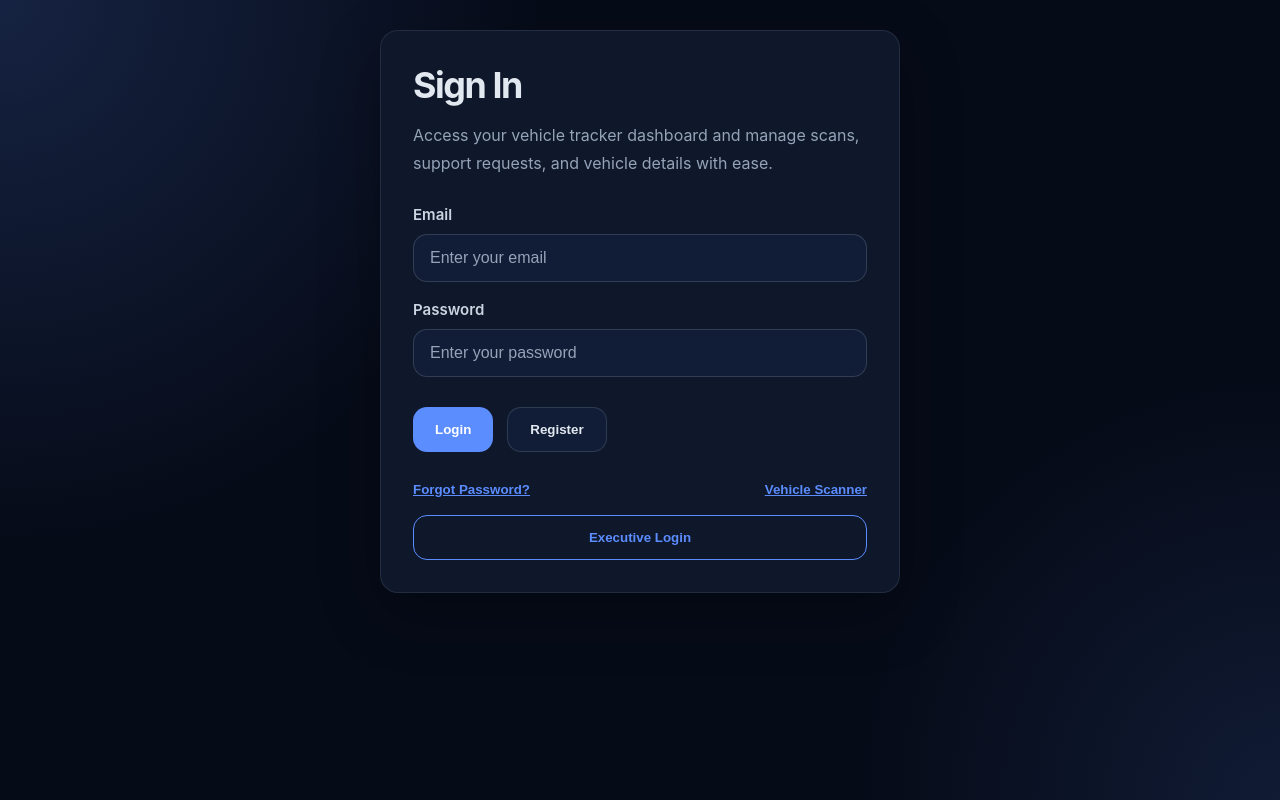
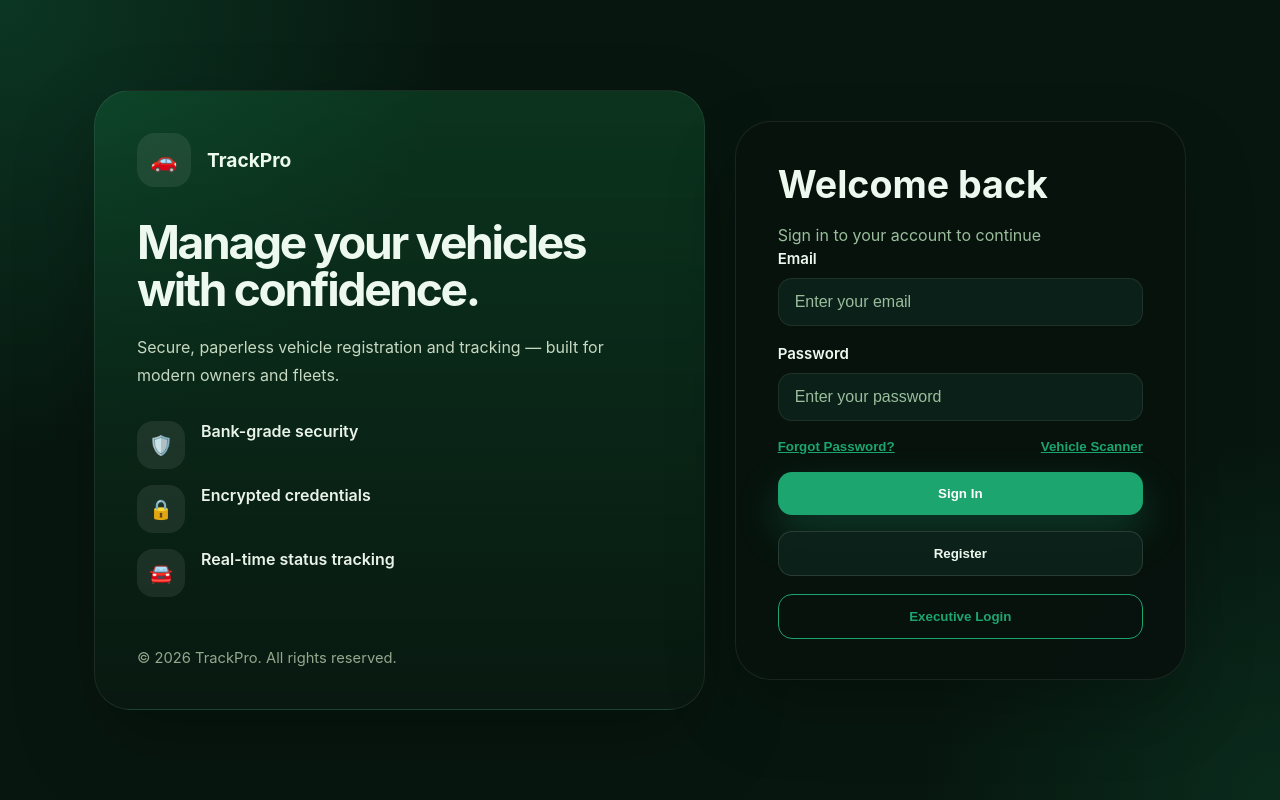
Before and after one commit to vedhanshravi/tracking-system, a React (Create React App) app in the folder seperate-frontend/: page / in a window 1280 px wide. Built offline with nearby package versions, Linux system fonts and the light colour scheme.

Commit message:
Updated code

```diff
--- a/seperate-frontend/src/App.css
+++ b/seperate-frontend/src/App.css
@@ -1,15 +1,16 @@
 :root {
   color-scheme: dark;
-  --background: #060b18;
-  --surface: #0f172a;
-  --surface-strong: #111d36;
-  --text: #e2e8f0;
-  --muted: #94a3b8;
-  --primary: #5b8dff;
-  --primary-soft: rgba(91, 141, 255, 0.16);
-  --danger: #ff6b8a;
-  --border: rgba(148, 163, 184, 0.24);
-  --radius: 18px;
+  --background: #07170f;
+  --surface: rgba(11, 33, 26, 0.96);
+  --surface-strong: rgba(13, 36, 27, 0.98);
+  --text: #edf9ef;
+  --muted: #9abd9c;
+  --primary: #1ca56f;
+  --primary-soft: rgba(28, 165, 111, 0.18);
+  --danger: #c14755;
+  --danger-soft: rgba(193, 71, 85, 0.16);
+  --border: rgba(255, 255, 255, 0.08);
+  --radius: 20px;
 }
 
 * {
@@ -25,8 +26,8 @@ body,
 body {
   margin: 0;
   font-family: 'Inter', system-ui, -apple-system, BlinkMacSystemFont, 'Segoe UI', sans-serif;
-  background: radial-gradient(circle at top left, rgba(91, 141, 255, 0.18), transparent 36%),
-    radial-gradient(circle at bottom right, rgba(91, 141, 255, 0.12), transparent 28%),
+  background: radial-gradient(circle at top left, rgba(28, 165, 111, 0.22), transparent 30%),
+    radial-gradient(circle at bottom right, rgba(28, 165, 111, 0.14), transparent 24%),
     var(--background);
   color: var(--text);
 }
@@ -38,11 +39,206 @@ body {
 }
 
 .page-card {
-  background: var(--surface);
-  border: 1px solid rgba(148, 163, 184, 0.15);
-  box-shadow: 0 20px 60px rgba(0, 0, 0, 0.3);
+  background: rgba(13, 34, 27, 0.96);
+  border: 1px solid rgba(255, 255, 255, 0.08);
+  box-shadow: 0 20px 60px rgba(0, 0, 0, 0.32);
   border-radius: var(--radius);
   padding: 32px;
+}
+
+.login-page {
+  min-height: 100vh;
+  display: grid;
+  align-items: center;
+  padding: 24px;
+}
+
+.login-split {
+  display: grid;
+  grid-template-columns: minmax(320px, 1.15fr) minmax(320px, 0.85fr);
+  gap: 30px;
+  max-width: 1200px;
+  margin: 0 auto;
+}
+
+.login-panel {
+  display: flex;
+  flex-direction: column;
+  gap: 32px;
+  min-height: 620px;
+  border-radius: 36px;
+  padding: 42px;
+  background: linear-gradient(180deg, rgba(26, 154, 82, 0.22), rgba(9, 25, 17, 0.98));
+  border: 1px solid rgba(255, 255, 255, 0.08);
+  box-shadow: 0 35px 80px rgba(0, 0, 0, 0.26);
+}
+
+.brand-badge {
+  display: flex;
+  align-items: center;
+  gap: 16px;
+}
+
+.brand-logo {
+  width: 54px;
+  height: 54px;
+  display: grid;
+  place-items: center;
+  border-radius: 18px;
+  background: rgba(255, 255, 255, 0.08);
+  color: var(--text);
+  font-size: 1.35rem;
+}
+
+.brand-name {
+  font-size: 1.2rem;
+  font-weight: 700;
+}
+
+.hero-copy h2 {
+  margin: 0;
+  font-size: clamp(2.3rem, 3.6vw, 3.8rem);
+  line-height: 1.02;
+  letter-spacing: -0.05em;
+}
+
+.hero-copy p {
+  margin: 20px 0 0;
+  max-width: 560px;
+  color: #c6d8c1;
+  font-size: 1rem;
+  line-height: 1.75;
+}
+
+.feature-list {
+  display: grid;
+  gap: 16px;
+}
+
+.feature-item {
+  display: flex;
+  gap: 16px;
+  align-items: flex-start;
+}
+
+.feature-icon {
+  width: 48px;
+  height: 48px;
+  display: grid;
+  place-items: center;
+  border-radius: 16px;
+  background: rgba(255, 255, 255, 0.08);
+  color: var(--primary);
+  font-size: 1.2rem;
+}
+
+.feature-text {
+  color: #eaf3e8;
+  font-weight: 600;
+}
+
+.panel-footer {
+  margin-top: auto;
+  color: #94a88d;
+  font-size: 0.92rem;
+}
+
+.auth-panel {
+  display: flex;
+  align-items: center;
+  justify-content: center;
+}
+
+.auth-card {
+  width: 100%;
+  max-width: 540px;
+  border-radius: 36px;
+  padding: 40px 42px;
+  background: rgba(8, 18, 14, 0.95);
+  border: 1px solid rgba(255, 255, 255, 0.08);
+  box-shadow: 0 32px 70px rgba(0, 0, 0, 0.24);
+}
+
+.auth-card h1 {
+  margin: 0;
+  font-size: 2.35rem;
+}
+
+.form-actions {
+  display: grid;
+  gap: 16px;
+}
+
+.primary-btn,
+.secondary-btn,
+.outline-btn,
+.link-btn,
+.danger-btn {
+  border-radius: 16px;
+  font-weight: 700;
+}
+
+.primary-btn {
+  width: 100%;
+  border: none;
+  color: white;
+  background: linear-gradient(135deg, #0f8d52, #1dba76);
+  padding: 16px 22px;
+  cursor: pointer;
+  box-shadow: 0 18px 40px rgba(28, 165, 111, 0.28);
+}
+
+.primary-btn:hover {
+  transform: translateY(-1px);
+}
+
+.secondary-btn {
+  width: 100%;
+  border: 1px solid rgba(255, 255, 255, 0.12);
+  background: rgba(255, 255, 255, 0.04);
+  color: var(--text);
+  padding: 16px 22px;
+}
+
+.secondary-btn:hover {
+  background: rgba(255, 255, 255, 0.08);
+}
+
+.outline-btn {
+  width: 100%;
+  border: 1px solid var(--primary);
+  background: transparent;
+  color: var(--primary);
+  padding: 16px 22px;
+}
+
+.outline-btn:hover {
+  background: rgba(28, 165, 111, 0.14);
+}
+
+.link-btn {
+  border: none;
+  background: transparent;
+  color: var(--primary);
+  padding: 0;
+  text-decoration: underline;
+}
+
+.link-row {
+  display: flex;
+  justify-content: space-between;
+  gap: 12px;
+  flex-wrap: wrap;
+}
+
+@media (max-width: 960px) {
+  .login-split {
+    grid-template-columns: 1fr;
+  }
+
+  .login-panel {
+    display: none;
+  }
 }
 
 .page-hero {
@@ -70,7 +266,7 @@ body {
 .section-title {
   font-size: 1.25rem;
   margin-bottom: 18px;
-  color: #cbd5e1;
+  color: var(--text);
 }
 
 .form-grid {
@@ -85,7 +281,7 @@ body {
 }
 
 .form-label {
-  color: #cbd5e1;
+  color: var(--text);
   font-size: 0.94rem;
   font-weight: 600;
 }
@@ -99,21 +295,21 @@ body {
   padding: 14px 16px;
   font-size: 1rem;
   color: var(--text);
-  background: #111d36;
+  background: rgba(13, 34, 27, 0.92);
   outline: none;
   transition: border-color 0.2s ease, box-shadow 0.2s ease;
 }
 
 .input-field::placeholder,
 .textarea-field::placeholder {
-  color: #94a3b8;
+  color: var(--muted);
 }
 
 .input-field:focus,
 .textarea-field:focus,
 .select-field:focus {
   border-color: var(--primary);
-  box-shadow: 0 0 0 4px rgba(91, 141, 255, 0.18);
+  box-shadow: 0 0 0 4px rgba(28, 165, 111, 0.18);
 }
 
 .textarea-field {
@@ -148,19 +344,19 @@ body {
 
 .primary-btn:hover {
   transform: translateY(-1px);
-  box-shadow: 0 14px 30px rgba(91, 141, 255, 0.25);
+  box-shadow: 0 14px 30px rgba(28, 165, 111, 0.28);
 }
 
 .secondary-btn {
-  border: 1px solid rgba(148, 163, 184, 0.22);
-  background: #111d36;
+  border: 1px solid rgba(255, 255, 255, 0.12);
+  background: rgba(13, 34, 27, 0.92);
   color: var(--text);
   padding: 14px 22px;
   cursor: pointer;
 }
 
 .secondary-btn:hover {
-  background: #162640;
+  background: rgba(255, 255, 255, 0.1);
 }
 
 .outline-btn {
@@ -172,7 +368,7 @@ body {
 }
 
 .outline-btn:hover {
-  background: rgba(91, 141, 255, 0.08);
+  background: rgba(28, 165, 111, 0.12);
 }
 
 .danger-btn {
@@ -184,7 +380,7 @@ body {
 }
 
 .danger-btn:hover {
-  background: #e25675;
+  background: rgba(193, 71, 85, 0.9);
 }
 
 .link-btn {
@@ -204,11 +400,11 @@ body {
 }
 
 .tab-btn {
-  border: 1px solid rgba(148, 163, 184, 0.16);
+  border: 1px solid rgba(255, 255, 255, 0.08);
   border-radius: 999px;
   padding: 10px 18px;
-  background: #111d36;
-  color: #cbd5e1;
+  background: rgba(13, 34, 27, 0.92);
+  color: var(--text);
   cursor: pointer;
 }
 
@@ -230,8 +426,8 @@ body {
 .issue-card,
 .document-card {
   border-radius: 18px;
-  border: 1px solid rgba(148, 163, 184, 0.16);
-  background: #111d36;
+  border: 1px solid rgba(255, 255, 255, 0.08);
+  background: rgba(13, 34, 27, 0.92);
   padding: 20px;
 }
 
@@ -241,8 +437,8 @@ body {
   gap: 8px;
   padding: 6px 14px;
   border-radius: 999px;
-  background: rgba(91, 141, 255, 0.16);
-  color: #c7d2fe;
+  background: rgba(28, 165, 111, 0.16);
+  color: #d4f1d9;
   font-weight: 600;
   font-size: 0.9rem;
 }
@@ -250,9 +446,9 @@ body {
 .alert-banner {
   padding: 16px 20px;
   border-radius: 16px;
-  background: rgba(255, 111, 138, 0.14);
-  border: 1px solid rgba(255, 111, 138, 0.22);
-  color: #fed7d7;
+  background: var(--danger-soft);
+  border: 1px solid rgba(193, 71, 85, 0.22);
+  color: #f7d4d8;
   margin-top: 24px;
 }
 
@@ -275,8 +471,8 @@ body {
 }
 
 .table-card th {
-  background: #111d36;
-  color: #cbd5e1;
+  background: rgba(13, 34, 27, 0.92);
+  color: var(--text);
   font-weight: 700;
 }
 
@@ -293,8 +489,8 @@ body {
   position: sticky;
   top: 24px;
   align-self: start;
-  background: #0f172a;
-  border: 1px solid rgba(148, 163, 184, 0.16);
+  background: rgba(13, 34, 27, 0.96);
+  border: 1px solid rgba(255, 255, 255, 0.08);
   border-radius: 24px;
   padding: 28px 20px;
   min-height: calc(100vh - 96px);
@@ -344,15 +540,15 @@ body {
   border-radius: 16px;
   border: 1px solid transparent;
   background: transparent;
-  color: #e2e8f0;
+  color: var(--text);
   cursor: pointer;
   transition: all 0.2s ease;
 }
 
 .dashboard-nav-item:hover,
 .dashboard-nav-item.active {
-  background: rgba(91, 141, 255, 0.18);
-  border-color: rgba(91, 141, 255, 0.28);
+  background: rgba(28, 165, 111, 0.18);
+  border-color: rgba(28, 165, 111, 0.28);
   color: #ffffff;
 }
 
@@ -370,8 +566,8 @@ body {
 }
 
 .dashboard-search {
-  background: rgba(255, 255, 255, 0.04);
-  border: 1px solid rgba(148, 163, 184, 0.18);
+  background: rgba(255, 255, 255, 0.03);
+  border: 1px solid rgba(255, 255, 255, 0.08);
   border-radius: 14px;
   padding: 12px 16px;
   display: flex;
@@ -416,7 +612,7 @@ body {
   width: 48px;
   height: 48px;
   border-radius: 50%;
-  background: #1e293b;
+  background: rgba(13, 34, 27, 0.9);
   display: grid;
   place-items: center;
   color: white;
@@ -431,8 +627,8 @@ body {
   width: 320px;
   padding: 20px;
   border-radius: 20px;
-  background: #0f172a;
-  border: 1px solid rgba(148, 163, 184, 0.16);
+  background: rgba(13, 34, 27, 0.96);
+  border: 1px solid rgba(255, 255, 255, 0.08);
   box-shadow: 0 28px 48px rgba(0, 0, 0, 0.22);
   color: var(--text);
   z-index: 15;
@@ -456,8 +652,8 @@ body {
   gap: 12px;
   padding: 28px;
   border-radius: 24px;
-  background: linear-gradient(180deg, rgba(16, 24, 40, 0.96), rgba(15, 23, 42, 1));
-  border: 1px solid rgba(148, 163, 184, 0.16);
+  background: linear-gradient(180deg, rgba(13, 34, 27, 0.95), rgba(11, 33, 26, 0.98));
+  border: 1px solid rgba(255, 255, 255, 0.08);
 }
 
 .profile-name {
@@ -468,7 +664,7 @@ body {
 
 .profile-email {
   margin: 0;
-  color: #94a3b8;
+  color: var(--muted);
 }
 
 .profile-meta {
@@ -489,15 +685,15 @@ body {
 }
 
 .pill-success {
-  background: rgba(56, 189, 248, 0.12);
-  color: #7dd3fc;
-  border-color: rgba(56, 189, 248, 0.28);
+  background: rgba(28, 165, 111, 0.12);
+  color: #d4f1d9;
+  border-color: rgba(28, 165, 111, 0.28);
 }
 
 .pill-danger {
-  background: rgba(248, 113, 113, 0.14);
-  color: #fca5a5;
-  border-color: rgba(248, 113, 113, 0.28);
+  background: var(--danger-soft);
+  color: #f7d4d8;
+  border-color: rgba(193, 71, 85, 0.28);
 }
 
 .profile-grid {
@@ -507,8 +703,8 @@ body {
 }
 
 .vehicle-card {
-  background: rgba(255, 255, 255, 0.04);
-  border: 1px solid rgba(148, 163, 184, 0.16);
+  background: rgba(13, 34, 27, 0.9);
+  border: 1px solid rgba(255, 255, 255, 0.08);
   border-radius: 24px;
   padding: 24px;
   display: grid;
@@ -531,7 +727,7 @@ body {
 .vehicle-card-subtitle {
   margin: 6px 0 0;
   font-size: 0.95rem;
-  color: #94a3b8;
+  color: var(--muted);
 }
 
 .vehicle-card-grid {
@@ -546,12 +742,12 @@ body {
   gap: 12px;
   padding: 16px;
   border-radius: 18px;
-  background: rgba(15, 23, 42, 0.9);
-  border: 1px solid rgba(148, 163, 184, 0.12);
+  background: rgba(13, 34, 27, 0.9);
+  border: 1px solid rgba(255, 255, 255, 0.08);
 }
 
 .vehicle-card-key {
-  color: #94a3b8;
+  color: var(--muted);
   font-size: 0.95rem;
 }
 
@@ -582,13 +778,13 @@ body {
 .profile-item {
   padding: 20px;
   border-radius: 18px;
-  background: rgba(255, 255, 255, 0.04);
-  border: 1px solid rgba(148, 163, 184, 0.12);
+  background: rgba(13, 34, 27, 0.9);
+  border: 1px solid rgba(255, 255, 255, 0.08);
 }
 
 .profile-key {
   display: block;
-  color: #94a3b8;
+  color: var(--muted);
   font-size: 0.9rem;
   margin-bottom: 8px;
 }
@@ -607,13 +803,13 @@ body {
   align-items: center;
   padding: 28px 30px;
   border-radius: 24px;
-  background: #111d36;
-  border: 1px solid rgba(148, 163, 184, 0.16);
+  background: rgba(13, 34, 27, 0.95);
+  border: 1px solid rgba(255, 255, 255, 0.08);
 }
 
 .dashboard-welcome-card .badge {
-  background: rgba(91, 141, 255, 0.16);
-  color: #bfdbfe;
+  background: rgba(28, 165, 111, 0.16);
+  color: #d4f1d9;
 }
 
 .dashboard-overview-grid {
@@ -624,14 +820,14 @@ body {
 
 .dashboard-overview-card {
   border-radius: 20px;
-  border: 1px solid rgba(148, 163, 184, 0.16);
-  background: #111d36;
+  border: 1px solid rgba(255, 255, 255, 0.08);
+  background: rgba(13, 34, 27, 0.94);
   padding: 22px;
 }
 
 .dashboard-overview-card p {
   margin: 0;
-  color: #94a3b8;
+  color: var(--muted);
 }
 
 .dashboard-overview-card .stat-value {
@@ -643,7 +839,7 @@ body {
 
 .dashboard-overview-card .stat-label {
   margin-top: 8px;
-  color: #94a3b8;
+  color: var(--muted);
 }
 
 .dashboard-main .page-card {
--- a/seperate-frontend/src/pages/AdminLogin.js
+++ b/seperate-frontend/src/pages/AdminLogin.js
@@ -9,6 +9,8 @@ function AdminLogin() {
 
   const handleLogin = async () => {
     setError("");
+
+    try {
       const response = await fetch(`${process.env.REACT_APP_API_URL}/users/login`, {
         method: "POST",
         headers: {
@@ -16,6 +18,10 @@ function AdminLogin() {
         },
         body: JSON.stringify({ email, password }),
       });
+
+      if (!response.ok) {
+        throw new Error("Server returned an error");
+      }
 
       const data = await response.json();
 
@@ -32,6 +38,11 @@ function AdminLogin() {
           Authorization: `Bearer ${data.token}`,
         },
       });
+
+      if (!userResponse.ok) {
+        throw new Error("Failed to verify admin user");
+      }
+
       const userData = await userResponse.json();
 
       if (userResponse.ok && userData.role === "admin") {
@@ -40,20 +51,51 @@ function AdminLogin() {
         localStorage.removeItem("token");
         setError("Admin access denied. You do not have executive access.");
       }
+    } catch (err) {
+      setError("Unable to connect to the backend. Please make sure the API is running and the URL is correct.");
+      console.error(err);
+    }
   };
 
   return (
-    <div className="page-container">
-      <div className="page-card" style={{ maxWidth: 520, margin: "0 auto" }}>
-        <div className="page-hero">
-          <div>
-            <h2 className="page-title">Executive Login</h2>
-            <p className="page-subtitle">Enter your account credentials to manage vehicle verification and support requests.</p>
-            {error && <div className="alert-banner" style={{ marginTop: 18 }}>{error}</div>}
+    <div className="page-container login-page">
+      <div className="login-split">
+        <section className="login-panel">
+          <div className="brand-badge">
+            <div className="brand-logo">🚗</div>
+            <div className="brand-name">TrackPro</div>
+          </div>
+
+          <div className="hero-copy">
+            <h2>Executive access for vehicle operations.</h2>
+            <p>Sign in securely to manage verification workflows, user support, and fleet activity.</p>
+          </div>
+
+          <div className="feature-list">
+            <div className="feature-item">
+              <div className="feature-icon">🛡️</div>
+              <div className="feature-text">Bank-grade security</div>
+            </div>
+            <div className="feature-item">
+              <div className="feature-icon">🔒</div>
+              <div className="feature-text">Encrypted admin credentials</div>
+            </div>
+            <div className="feature-item">
+              <div className="feature-icon">📊</div>
+              <div className="feature-text">Operations & verification control</div>
             </div>
           </div>
 
-        <div className="form-grid">
+          <div className="panel-footer">© {new Date().getFullYear()} TrackPro. All rights reserved.</div>
+        </section>
+
+        <section className="auth-panel">
+          <div className="auth-card">
+            <h1>Welcome back</h1>
+            <p className="page-subtitle">Sign in to your executive account</p>
+            {error && <div className="alert-banner" style={{ marginTop: 18 }}>{error}</div>}
+
+            <form className="form-grid" onSubmit={(e) => { e.preventDefault(); handleLogin(); }}>
               <div className="form-group">
                 <label className="form-label">Email</label>
                 <input
@@ -74,12 +116,17 @@ function AdminLogin() {
                 />
               </div>
 
-          <button className="primary-btn" onClick={handleLogin}>Login as Executive</button>
-          <div className="button-row">
+              <div className="link-row">
                 <button className="link-btn" type="button" onClick={() => navigate("/reset")}>Forgot Password?</button>
                 <button className="link-btn" type="button" onClick={() => navigate("/")}>Back to User Login</button>
               </div>
+
+              <div className="form-actions">
+                <button className="primary-btn" type="submit">Login as Executive</button>
               </div>
+            </form>
+          </div>
+        </section>
       </div>
     </div>
   );
--- a/seperate-frontend/src/pages/Login.js
+++ b/seperate-frontend/src/pages/Login.js
@@ -4,9 +4,13 @@ import { useNavigate } from "react-router-dom";
 function Login() {
   const [email, setEmail] = useState("");
   const [password, setPassword] = useState("");
+  const [error, setError] = useState("");
   const navigate = useNavigate();
 
   const handleLogin = async () => {
+    setError("");
+
+    try {
       const response = await fetch(`${process.env.REACT_APP_API_URL}/users/login`, {
         method: "POST",
         headers: {
@@ -14,26 +18,63 @@ function Login() {
         },
         body: JSON.stringify({ email, password }),
       });
+
+      if (!response.ok) {
+        throw new Error("Server returned an error");
+      }
+
       const data = await response.json();
       if (data.token) {
         localStorage.setItem("token", data.token);
         navigate("/dashboard");
       } else {
-      alert("Login failed");
+        setError("Login failed. Please verify your credentials.");
+      }
+    } catch (err) {
+      setError("Unable to connect to the backend. Please make sure the API is running and the URL is correct.");
+      console.error(err);
     }
   };
 
   return (
-    <div className="page-container">
-      <div className="page-card" style={{ maxWidth: 520, margin: "0 auto" }}>
-        <div className="page-hero">
-          <div>
-            <h2 className="page-title">Sign In</h2>
-            <p className="page-subtitle">Access your vehicle tracker dashboard and manage scans, support requests, and vehicle details with ease.</p>
+    <div className="page-container login-page">
+      <div className="login-split">
+        <section className="login-panel">
+          <div className="brand-badge">
+            <div className="brand-logo">🚗</div>
+            <div className="brand-name">TrackPro</div>
+          </div>
+
+          <div className="hero-copy">
+            <h2>Manage your vehicles with confidence.</h2>
+            <p>Secure, paperless vehicle registration and tracking — built for modern owners and fleets.</p>
+          </div>
+
+          <div className="feature-list">
+            <div className="feature-item">
+              <div className="feature-icon">🛡️</div>
+              <div className="feature-text">Bank-grade security</div>
+            </div>
+            <div className="feature-item">
+              <div className="feature-icon">🔒</div>
+              <div className="feature-text">Encrypted credentials</div>
+            </div>
+            <div className="feature-item">
+              <div className="feature-icon">🚘</div>
+              <div className="feature-text">Real-time status tracking</div>
             </div>
           </div>
 
-        <div className="form-grid">
+          <div className="panel-footer">© {new Date().getFullYear()} TrackPro. All rights reserved.</div>
+        </section>
+
+        <section className="auth-panel">
+          <div className="auth-card">
+            <h1>Welcome back</h1>
+            <p className="page-subtitle">Sign in to your account to continue</p>
+
+            <form className="form-grid" onSubmit={(e) => { e.preventDefault(); handleLogin(); }}>
+              {error && <div className="alert-banner" style={{ marginTop: 0 }}>{error}</div>}
               <div className="form-group">
                 <label className="form-label">Email</label>
                 <input
@@ -55,18 +96,20 @@ function Login() {
                 />
               </div>
 
-          <div className="button-row">
-            <button className="primary-btn" onClick={handleLogin}>Login</button>
-            <button className="secondary-btn" onClick={() => navigate("/register")}>Register</button>
-          </div>
-
-          <div className="button-row" style={{ justifyContent: "space-between" }}>
+              <div className="link-row">
                 <button className="link-btn" type="button" onClick={() => navigate("/reset")}>Forgot Password?</button>
                 <button className="link-btn" type="button" onClick={() => navigate("/scanner")}>Vehicle Scanner</button>
               </div>
 
+              <div className="form-actions">
+                <button className="primary-btn" type="submit">Sign In</button>
+                <button className="secondary-btn" type="button" onClick={() => navigate("/register")}>Register</button>
+              </div>
+
               <button className="outline-btn" type="button" onClick={() => navigate("/admin-login")}>Executive Login</button>
+            </form>
           </div>
+        </section>
       </div>
     </div>
   );
```
Lines whose indentation alone changed are shown as unchanged.
